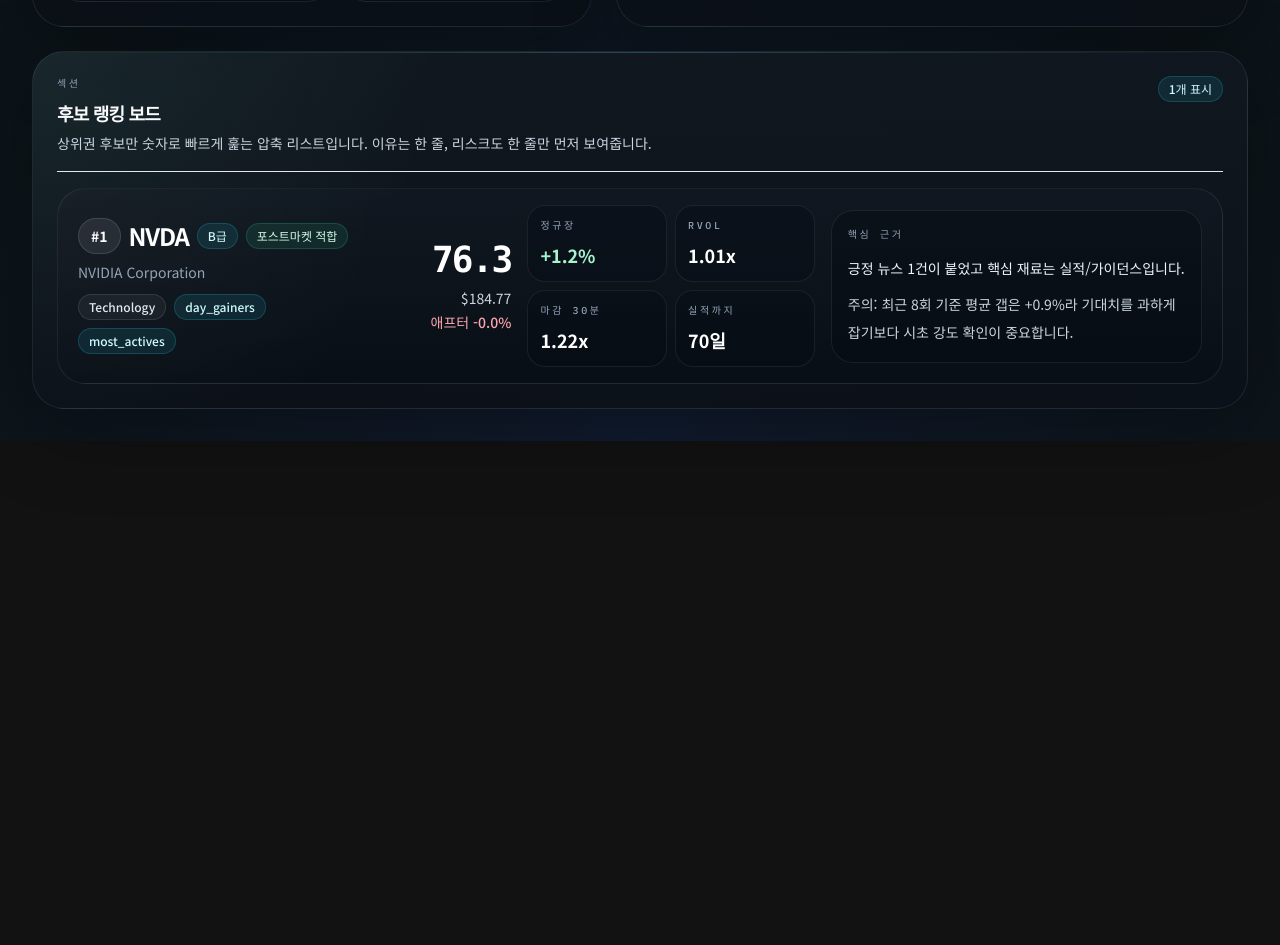
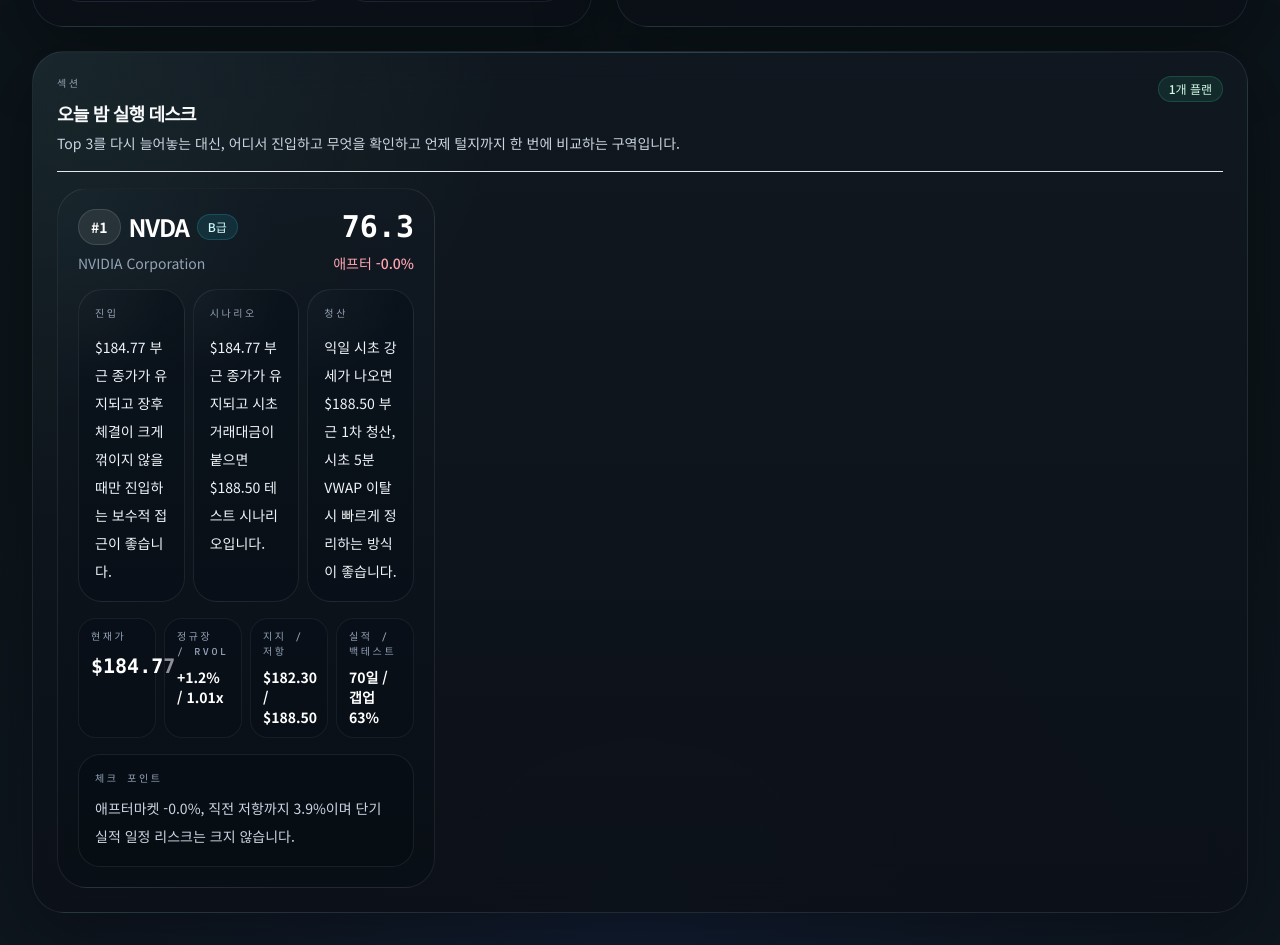
Before and after one commit to seungh6118/US-TRADING-1H, a Next.js app: page / in a window 1280 px wide. Shown: the part 2323-3268 px from the top of the page. Before the commit the page ends 2764 px from the top, so only its background shows below. Built offline with nearby package versions, Linux system fonts and the light colour scheme.

Commit message:
Replace ranking board with execution desk

```diff
--- a/app/globals.css
+++ b/app/globals.css
@@ -273,6 +273,30 @@
       rgba(6, 15, 23, 0.46);
   }
 
+  .execution-grid {
+    @apply grid gap-4 xl:grid-cols-3;
+  }
+
+  .execution-card {
+    @apply block rounded-[30px] border px-4 py-4 transition duration-200 hover:-translate-y-0.5 sm:px-5 sm:py-5;
+    border-color: rgba(255, 255, 255, 0.08);
+    background:
+      radial-gradient(circle at top left, rgba(140, 244, 212, 0.06), transparent 28%),
+      linear-gradient(180deg, rgba(17, 25, 34, 0.88) 0%, rgba(9, 15, 22, 0.92) 100%);
+  }
+
+  .execution-risk {
+    @apply rounded-[22px] border px-4 py-4;
+    border-color: rgba(255, 255, 255, 0.08);
+    background: rgba(3, 10, 18, 0.32);
+  }
+
+  .checkpoint-chip {
+    @apply inline-flex items-center gap-2 rounded-full border px-3 py-2 text-sm transition hover:border-cyan-400/20;
+    border-color: rgba(255, 255, 255, 0.08);
+    background: rgba(255, 255, 255, 0.04);
+  }
+
   .ranking-shell {
     @apply space-y-3;
   }
--- a/components/overnight-dashboard-client.tsx
+++ b/components/overnight-dashboard-client.tsx
@@ -183,7 +183,7 @@
   }, [data.candidates, onlyA, postMarketOnly, search]);
 
   const topThree = filtered.slice(0, 3);
-  const rankingCandidates = filtered.slice(0, 10);
+  const nearMisses = filtered.slice(3, 7);
   const averageAfterHours =
     topThree.length > 0 ? topThree.reduce((sum, candidate) => sum + candidate.afterHoursChangePct, 0) / topThree.length : 0;
   const strategySummary = data.strategyBacktest;
@@ -459,7 +459,7 @@
         <SectionCard
           title="필터 데스크"
           subtitle="마감 직전 빠르게 조건을 좁히는 컨트롤 패널입니다."
-          action={<Tag tone="info">{rankingCandidates.length}개 보임</Tag>}
+          action={<Tag tone="info">{filtered.length}개 보임</Tag>}
         >
           <div className="grid gap-3 md:grid-cols-2">
             <label className="filter-shell text-sm text-slate-300">
@@ -516,70 +516,96 @@
 
       <div className="mt-6">
         <SectionCard
-          title="후보 랭킹 보드"
-          subtitle="상위권 후보만 숫자로 빠르게 훑는 압축 리스트입니다. 이유는 한 줄, 리스크도 한 줄만 먼저 보여줍니다."
-          action={<Tag tone="info">{rankingCandidates.length}개 표시</Tag>}
+          title="오늘 밤 실행 데스크"
+          subtitle="Top 3를 다시 늘어놓는 대신, 어디서 진입하고 무엇을 확인하고 언제 털지까지 한 번에 비교하는 구역입니다."
+          action={<Tag tone="positive">{topThree.length}개 플랜</Tag>}
         >
-          <div className="ranking-shell">
-            {rankingCandidates.map((candidate, index) => (
-              <Link key={candidate.ticker} href={`/stocks/${candidate.ticker}`} className="ranking-row">
-                <div className="ranking-grid">
-                  <div className="ranking-main">
+          <div className="execution-grid">
+            {topThree.map((candidate, index) => (
+              <Link key={candidate.ticker} href={`/stocks/${candidate.ticker}`} className="execution-card">
+                <div className="flex items-start justify-between gap-3">
+                  <div className="min-w-0">
                     <div className="flex flex-wrap items-center gap-2">
                       <span className="signal-rank-chip">#{index + 1}</span>
                       <h3 className="text-2xl font-semibold tracking-[-0.05em] text-white">{candidate.ticker}</h3>
                       <GradeBadge grade={candidate.score.grade} />
-                      <Tag tone={suitabilityTone(candidate.postMarketSuitability)}>{suitabilityLabel(candidate.postMarketSuitability)}</Tag>
                     </div>
                     <p className="mt-2 text-sm text-slate-400">{candidate.companyName}</p>
-                    <div className="mt-3 flex flex-wrap gap-2">
-                      <Tag tone="neutral">{candidate.sector}</Tag>
-                      {candidate.universeTags.slice(0, 2).map((item) => (
-                        <Tag key={`${candidate.ticker}-${item}`} tone="info">
-                          {item}
-                        </Tag>
-                      ))}
-                    </div>
                   </div>
-
-                  <div className="ranking-score">
-                    <p className="ranking-score-value">{candidate.score.total.toFixed(1)}</p>
-                    <p className="mt-2 text-sm text-slate-300">{formatCurrency(candidate.price)}</p>
-                    <p className={`mt-1 text-sm font-medium ${candidate.afterHoursChangePct >= 0 ? "text-emerald-300" : "text-rose-300"}`}>
+                  <div className="text-right">
+                    <p className="font-mono text-3xl font-semibold text-white">{candidate.score.total.toFixed(1)}</p>
+                    <p className={`mt-2 text-sm font-medium ${candidate.afterHoursChangePct >= 0 ? "text-emerald-300" : "text-rose-300"}`}>
                       애프터 {formatPercent(candidate.afterHoursChangePct)}
                     </p>
                   </div>
+                </div>
 
-                  <div className="ranking-stats">
-                    <div className="ranking-stat">
-                      <p className="label">정규장</p>
-                      <p className={`mt-2 text-lg font-semibold ${candidate.dayChangePct >= 0 ? "text-emerald-200" : "text-rose-200"}`}>
-                        {formatPercent(candidate.dayChangePct)}
-                      </p>
-                    </div>
-                    <div className="ranking-stat">
-                      <p className="label">RVOL</p>
-                      <p className="mt-2 text-lg font-semibold text-white">{candidate.rvol20.toFixed(2)}x</p>
-                    </div>
-                    <div className="ranking-stat">
-                      <p className="label">마감 30분</p>
-                      <p className="mt-2 text-lg font-semibold text-white">{candidate.close30mVolumeRatio.toFixed(2)}x</p>
-                    </div>
-                    <div className="ranking-stat">
-                      <p className="label">실적까지</p>
-                      <p className="mt-2 text-lg font-semibold text-white">{candidate.daysToEarnings}일</p>
-                    </div>
+                <div className="mt-4 grid gap-2 sm:grid-cols-3">
+                  <div className="brief-card">
+                    <p className="label">진입</p>
+                    <p className="mt-3 text-sm leading-7 text-slate-100">{candidate.entryIdea}</p>
                   </div>
+                  <div className="brief-card">
+                    <p className="label">시나리오</p>
+                    <p className="mt-3 text-sm leading-7 text-slate-100">{candidate.scenario.primary}</p>
+                  </div>
+                  <div className="brief-card">
+                    <p className="label">청산</p>
+                    <p className="mt-3 text-sm leading-7 text-slate-100">{candidate.exitIdea}</p>
+                  </div>
+                </div>
 
-                  <div className="ranking-copy">
-                    <p className="label">핵심 근거</p>
-                    <p className="ranking-copy-main">{candidate.reasons[0] ?? candidate.coreSummary}</p>
-                    <p className="ranking-copy-sub">주의: {candidate.risks[0] ?? candidate.overnightRiskNote}</p>
+                <div className="mt-4 grid gap-2 sm:grid-cols-2 xl:grid-cols-4">
+                  <div className="candidate-metric">
+                    <p className="label">현재가</p>
+                    <p className="mt-2 font-mono text-xl font-semibold text-white">{formatCurrency(candidate.price)}</p>
                   </div>
+                  <div className="candidate-metric">
+                    <p className="label">정규장 / RVOL</p>
+                    <p className="mt-2 text-sm font-semibold text-white">
+                      {formatPercent(candidate.dayChangePct)} / {candidate.rvol20.toFixed(2)}x
+                    </p>
+                  </div>
+                  <div className="candidate-metric">
+                    <p className="label">지지 / 저항</p>
+                    <p className="mt-2 text-sm font-semibold text-white">
+                      {formatCurrency(candidate.supportLevel)} / {formatCurrency(candidate.resistanceLevel)}
+                    </p>
+                  </div>
+                  <div className="candidate-metric">
+                    <p className="label">실적 / 백테스트</p>
+                    <p className="mt-2 text-sm font-semibold text-white">
+                      {candidate.daysToEarnings}일 / 갭업 {candidate.backtest.gapUpRatePct.toFixed(0)}%
+                    </p>
+                  </div>
+                </div>
+
+                <div className="mt-4 execution-risk">
+                  <p className="label">체크 포인트</p>
+                  <p className="mt-2 text-sm leading-7 text-slate-300">{candidate.overnightRiskNote}</p>
                 </div>
               </Link>
             ))}
           </div>
+
+          {nearMisses.length > 0 ? (
+            <div className="mt-5 rounded-[26px] border border-white/8 bg-white/4 px-4 py-4">
+              <div className="flex flex-wrap items-center justify-between gap-3">
+                <div>
+                  <p className="label">근접 감시</p>
+                  <p className="mt-2 text-sm leading-6 text-slate-300">Top 3 바로 아래에서 대기 중인 종목입니다. 장후 체결이나 뉴스가 더 붙으면 교체 후보가 됩니다.</p>
+                </div>
+                <div className="flex flex-wrap gap-2">
+                  {nearMisses.map((candidate) => (
+                    <Link key={candidate.ticker} href={`/stocks/${candidate.ticker}`} className="checkpoint-chip">
+                      <span className="font-semibold text-white">{candidate.ticker}</span>
+                      <span className="text-slate-300">{candidate.score.total.toFixed(1)}</span>
+                    </Link>
+                  ))}
+                </div>
+              </div>
+            </div>
+          ) : null}
         </SectionCard>
       </div>
     </AppShell>
```
